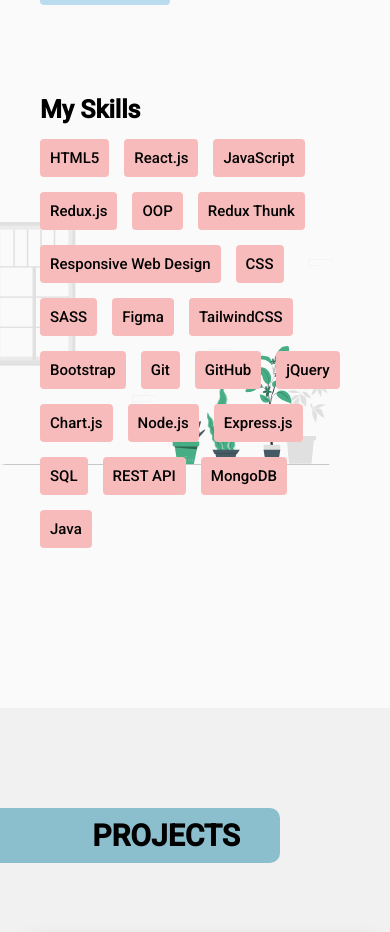
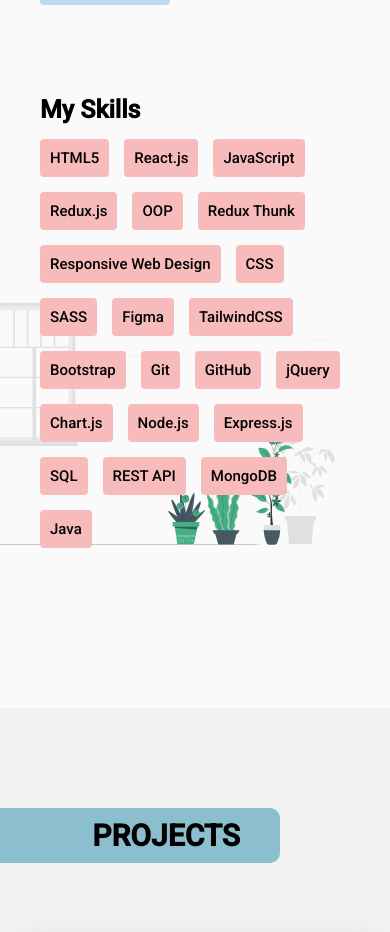
Before and after one commit to nikhil-223/myPortfolio, a React (Create React App) app: page / in a window 390 px wide. Shown: the part 1518-2450 px from the top of the page. Built offline with nearby package versions, Linux system fonts and the light colour scheme.

Commit message:
Update About.css

```diff
--- a/src/components/about/About.css
+++ b/src/components/about/About.css
@@ -137,6 +137,6 @@
 		width: 28rem;
 	}
 	.about-illustration{
-	transform: translateY(80%);
+	transform: translateY(100%);
 }
 }
```
